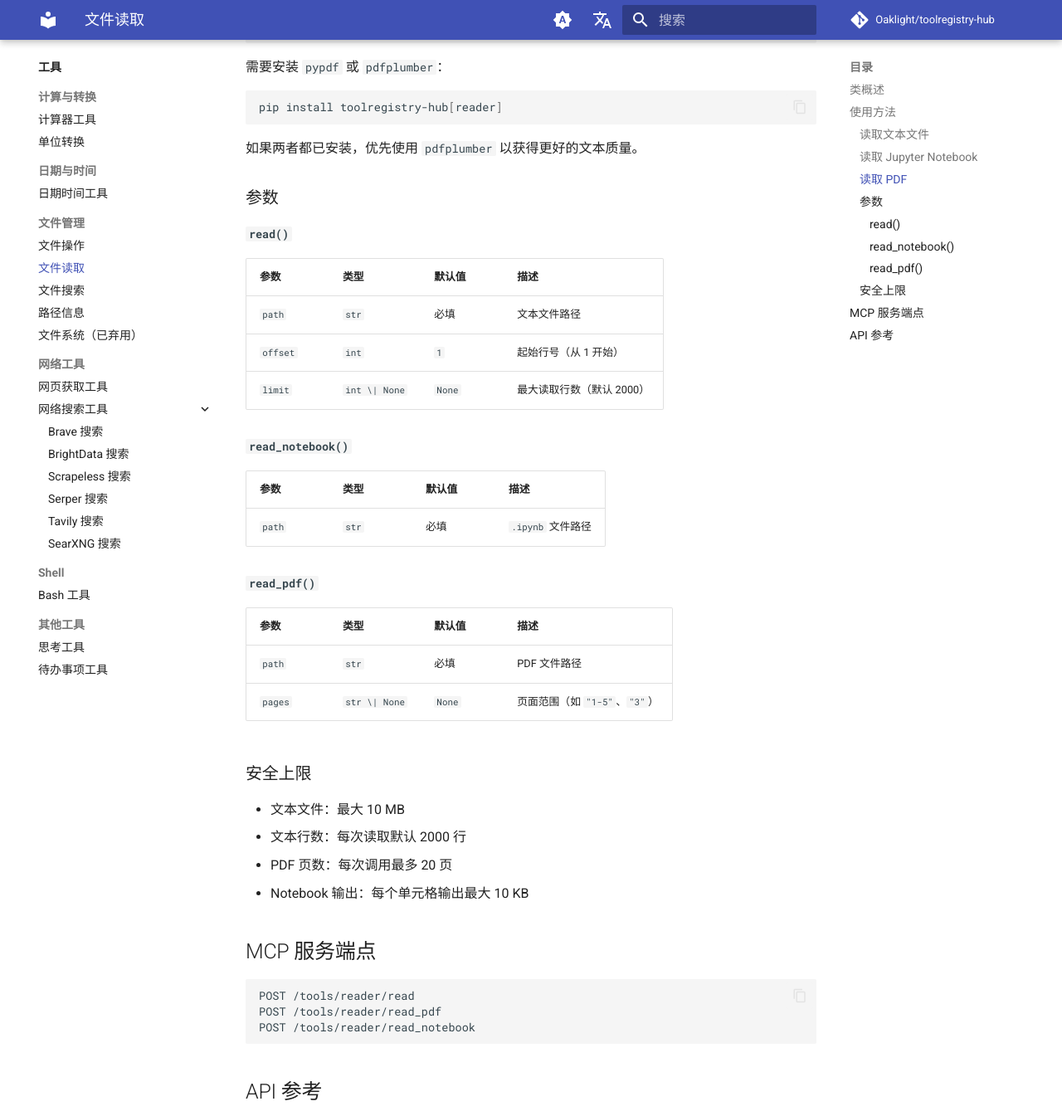
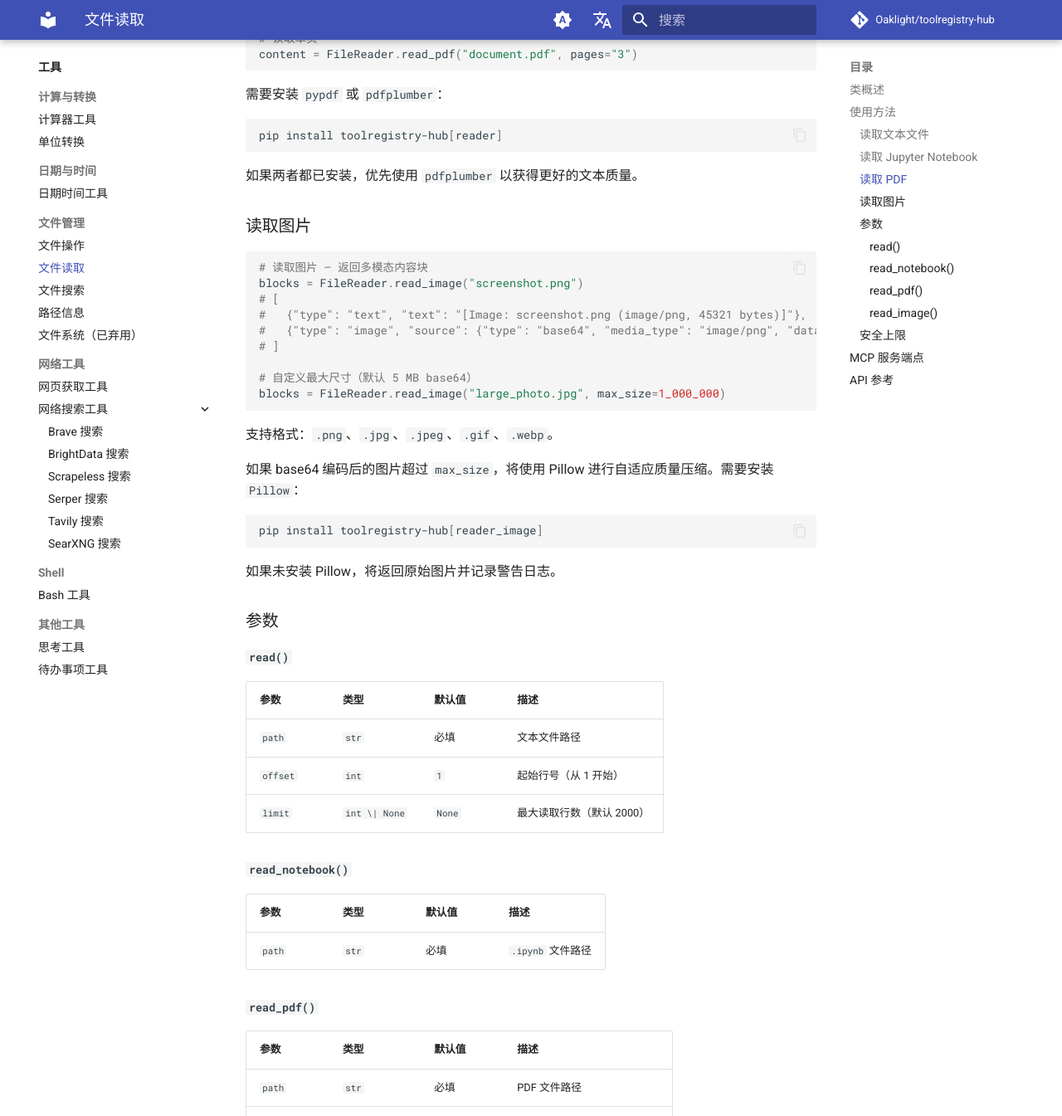
Before and after one commit to Oaklight/toolregistry-hub, an MkDocs documentation site: the page built from docs/tools/file_reader.md, in a window 1280 px wide and 1400 px high, scrolled down 1535 px, cut to the strip 0-1345 px from the top of the window. Shown: the whole strip at 83% size. Built offline with MkDocs 1.6.1 and Material for MkDocs 9.7.7, drawn with Linux system fonts in a browser that asks for light colours; comment, search, counter and statistics services are not loaded; some of the changed text lies outside the part shown.

Commit message:
docs: add read_image() to FileReader docs and changelog for PR #79
- Add read_image() to class overview, usage section, parameters, safety caps
- Add MCP endpoint for read_image
- Add #79 changelog entry for image reading with Pillow downsampling

````diff
--- a/docs/tools/file_reader.md
+++ b/docs/tools/file_reader.md
@@ -4,10 +4,11 @@ FileReader 工具提供多格式文件读取功能，支持行号显示、分页
 
 ## 类概述
 
-- `FileReader` - 三种读取方法，对应不同文件格式：
+- `FileReader` - 四种读取方法，对应不同文件格式：
     - `read()` - 文本文件，带行号和分页
     - `read_notebook()` - Jupyter Notebook（`.ipynb`）
     - `read_pdf()` - PDF 文件（需要可选依赖）
+    - `read_image()` - 图片文件，返回多模态内容块（需要可选依赖）
 
 ## 使用方法
 
@@ -72,6 +73,30 @@ pip install toolregistry-hub[reader]
 
 如果两者都已安装，优先使用 `pdfplumber` 以获得更好的文本质量。
 
+### 读取图片
+
+```python
+# 读取图片 — 返回多模态内容块
+blocks = FileReader.read_image("screenshot.png")
+# [
+#   {"type": "text", "text": "[Image: screenshot.png (image/png, 45321 bytes)]"},
+#   {"type": "image", "source": {"type": "base64", "media_type": "image/png", "data": "iVBOR..."}}
+# ]
+
+# 自定义最大尺寸（默认 5 MB base64）
+blocks = FileReader.read_image("large_photo.jpg", max_size=1_000_000)
+```
+
+支持格式：`.png`、`.jpg`、`.jpeg`、`.gif`、`.webp`。
+
+如果 base64 编码后的图片超过 `max_size`，将使用 Pillow 进行自适应质量压缩。需要安装 `Pillow`：
+
+```bash
+pip install toolregistry-hub[reader_image]
+```
+
+如果未安装 Pillow，将返回原始图片并记录警告日志。
+
 ### 参数
 
 #### `read()`
@@ -95,12 +120,20 @@ pip install toolregistry-hub[reader]
 | `path` | `str` | 必填 | PDF 文件路径 |
 | `pages` | `str \| None` | `None` | 页面范围（如 `"1-5"`、`"3"`） |
 
+#### `read_image()`
+
+| 参数 | 类型 | 默认值 | 描述 |
+|-----------|------|---------|-------------|
+| `path` | `str` | 必填 | 图片文件路径 |
+| `max_size` | `int` | `5242880` | base64 编码最大字节数（5 MB） |
+
 ### 安全上限
 
 - 文本文件：最大 10 MB
 - 文本行数：每次读取默认 2000 行
 - PDF 页数：每次调用最多 20 页
 - Notebook 输出：每个单元格输出最大 10 KB
+- 图片：base64 编码最大 5 MB（超出时自动压缩）
 
 ## MCP 服务端点
 
@@ -108,6 +141,7 @@ pip install toolregistry-hub[reader]
 POST /tools/reader/read
 POST /tools/reader/read_pdf
 POST /tools/reader/read_notebook
+POST /tools/reader/read_image
 ```
 
 ## API 参考
````
Also changed, not shown: docs/changelog.md (+5 -1 lines).
